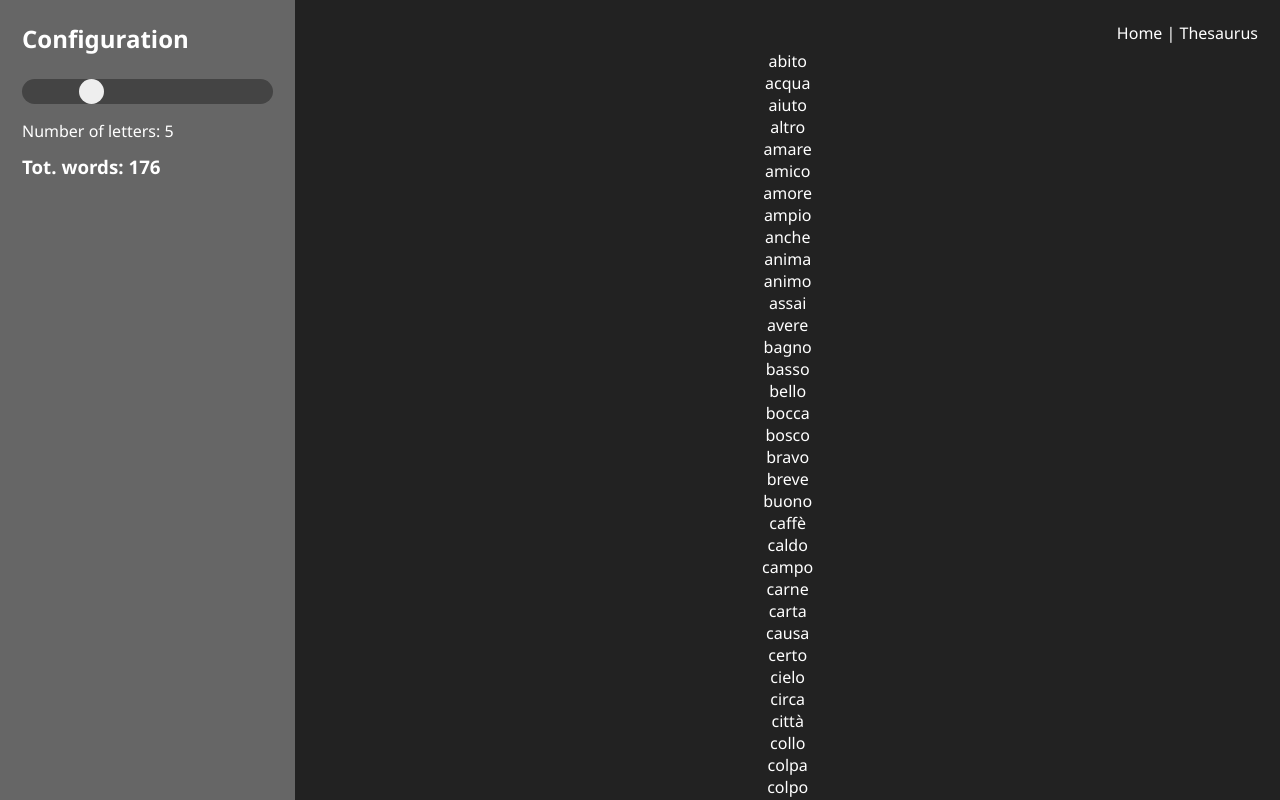
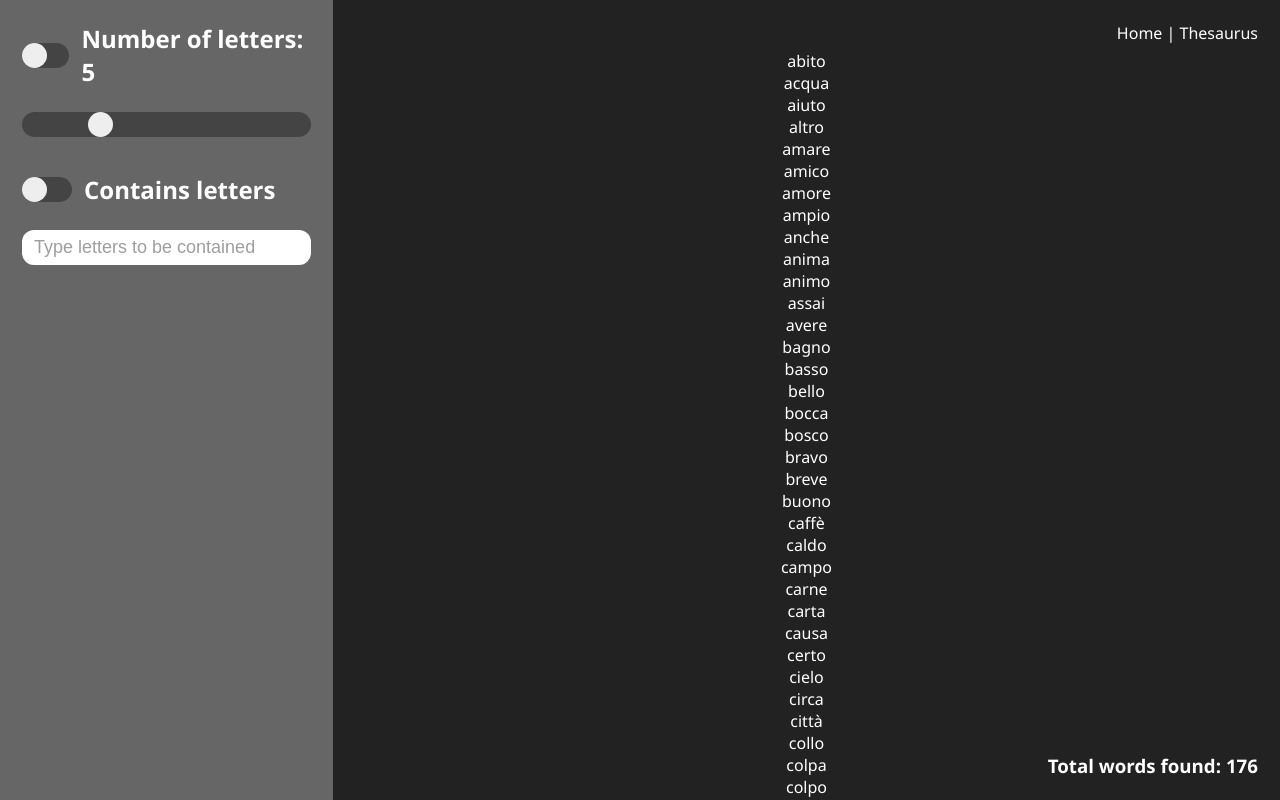
Before and after one commit to NicoloCavalli95horses/rw-app, a Vue app: page /thesaurus in a window 1280 px wide. Built offline with nearby package versions, Linux system fonts and the light colour scheme.

Commit message:
added base component InputText. ToggleBtn to be fixed

```diff
--- a/src/assets/base.css
+++ b/src/assets/base.css
@@ -1,7 +1,5 @@
 :root {
-  --vt-c-white: #ffffff;
-  --vt-c-white-soft: #f8f8f8;
-  --vt-c-white-mute: #f2f2f2;
+  --blue: lightblue;
 }
 
 * {
--- a/src/assets/main.css
+++ b/src/assets/main.css
@@ -21,7 +21,7 @@
 .bottom-left-corner {
   position: absolute;
   bottom: 22px;
-  right: 22px;
+  left: 22px;
 }
 
 .abs-center {
@@ -78,6 +78,11 @@ svg {
   justify-content: center;
 }
 
+.flex-start {
+  align-items: center;
+  justify-content: flex-start;
+}
+
 .flex-column {
   display: flex;
   flex-direction: column;
@@ -101,6 +106,10 @@ svg {
   margin-top: 12px;
 }
 
+.top-32 {
+  margin-top: 32px;
+}
+
 .bottom-6 {
   margin-bottom: 6px;
 }
@@ -113,12 +122,20 @@ svg {
   margin-bottom: 24px;
 }
 
+.r-6 {
+  margin-right: 6px;
+}
+
 .r-12 {
   margin-right: 12px;
 }
 
 .r-24 {
   margin-right: 24px;
+}
+
+.l-6 {
+  margin-left: 6px;
 }
 
 .l-12 {
--- a/src/components/InputRange.vue
+++ b/src/components/InputRange.vue
@@ -49,7 +49,7 @@ input {
     border-radius: 50%;
     background-color: #eee;
     &:hover {
-      background-color: cadetblue;
+      background-color: var(--blue);
       transition-duration: 500ms;
     }
   }
--- /dev/null
+++ b/src/components/InputText.vue
@@ -0,0 +1,51 @@
+<template>
+  <input
+    type="text"
+    v-model="value"
+    :placeholder="placeholder"
+    @input="$emit('update', value)"
+  />
+</template>
+
+<script setup>
+// ==============================
+// Import
+// ==============================
+import { ref } from "@vue/reactivity";
+
+// ==============================
+// Props
+// ==============================
+const props = defineProps({
+  placeholder: String,
+});
+
+const emits = defineEmits(["update"]);
+
+// ==============================
+// Variables
+// ==============================
+const value = ref("");
+</script>
+
+<style lang="scss" scoped>
+input[type="text"] {
+  box-sizing: border-box;
+  width: 100%;
+  height: 35px;
+  padding: 0 12px;
+  border-radius: 12px;
+  outline: none;
+  border: none;
+  caret-color: var(--blue);
+  font-size: 18px;
+  &::placeholder {
+    filter: grayscale(60%);
+    opacity: 0.7;
+  }
+
+  &:focus {
+    border-bottom: 5px solid var(--blue);
+  }
+}
+</style>
--- /dev/null
+++ b/src/components/ToggleBtn.vue
@@ -0,0 +1,35 @@
+<template>
+  <div class="btn-box">
+    <div class="cursor"></div>
+  </div>
+</template>
+
+<script setup>
+// ==============================
+// Import
+// ==============================
+import { ref } from "@vue/reactivity";
+
+const emits = defineEmits(["update"]);
+
+// ==============================
+// Variables
+// ==============================
+const value = ref("");
+</script>
+
+<style lang="scss" scoped>
+$cursorSize: 25px;
+.btn-box {
+  width: $cursorSize * 2;
+  height: $cursorSize;
+  border-radius: 25px;
+  background-color: #444;
+  .cursor {
+    width: $cursorSize;
+    height: $cursorSize;
+    border-radius: 50%;
+    background-color: #eee;
+  }
+}
+</style>
--- a/src/views/Thesaurus.vue
+++ b/src/views/Thesaurus.vue
@@ -1,30 +1,41 @@
 <template>
   <div class="flex-center">
     <aside>
-      <div class="wrapper">
-        <h2 class="bottom-24">Configuration</h2>
+      <div class="sidebar-wrapper">
+        <div class="flex-center flex-start bottom-24">
+          <ToggleBtn />
+          <h2 class="l-12">Number of letters: {{ wordLength }}</h2>
+        </div>
         <InputRange
           :show="true"
-          :value="letters"
+          :value="wordLength"
           :min="2"
           :max="14"
-          @update="(v) => (letters = parseInt(v))"
+          @update="(v) => (wordLength = parseInt(v))"
         />
-        <p class="top-12">Number of letters: {{ letters }}</p>
 
-        <h3 class="top-24"> Tot. words: {{ filteredWords.length }} </h3>
+        <div class="flex-center flex-start bottom-24 top-32">
+          <ToggleBtn />
+          <h2 class="l-12">Contains letters</h2>
+        </div>
+        <InputText
+          placeholder="Type letters to be contained"
+          @update="(v) => (containsLetters = v)"
+        />
       </div>
     </aside>
 
     <section>
       <div class="list">
         <ul>
-          <li v-for="word in filteredWords" :key="word"> {{ word }} </li>
+          <li v-for="word in filteredWords" :key="word">{{ word }}</li>
         </ul>
       </div>
     </section>
-
   </div>
+  <h3 class="bottom-right-corner">
+    Total words found: {{ filteredWords.length }}
+  </h3>
 </template>
 
 <script setup>
@@ -33,27 +44,31 @@
 //==============================
 import { computed, onMounted, ref } from "@vue/runtime-core";
 import InputRange from "../components/InputRange.vue";
+import InputText from "../components/InputText.vue";
+import ToggleBtn from "../components/ToggleBtn.vue";
 
 //==============================
 // Computed
 //==============================
-const filteredWords = computed(() =>
-  words.value.filter((word) => word.length == letters.value)
-);
+const filteredWords = computed(() => {
+  return words.value.filter((word) => {
+    return (
+      word.length == wordLength.value && word.includes(containsLetters.value)
+    );
+  });
+});
 
 //==============================
 // Consts
 //==============================
 const data = ref(undefined);
 const words = ref([]);
-const letters = ref(5);
+const wordLength = ref(5);
+const containsLetters = ref("");
 
 //==============================
 // Functions
 //==============================
-function onUpdate(e) {
-  console.log(e);
-}
 
 //==============================
 // Life cycle
@@ -73,12 +88,12 @@ onMounted(() => {
 <style lang="scss" scoped>
 aside {
   box-sizing: border-box;
-  width: 30%;
+  width: 450px;
   height: 100vh;
   background-color: #666;
   display: flex;
   flex-direction: column;
-  .wrapper {
+  .sidebar-wrapper {
     margin: 22px;
   }
 }
```
